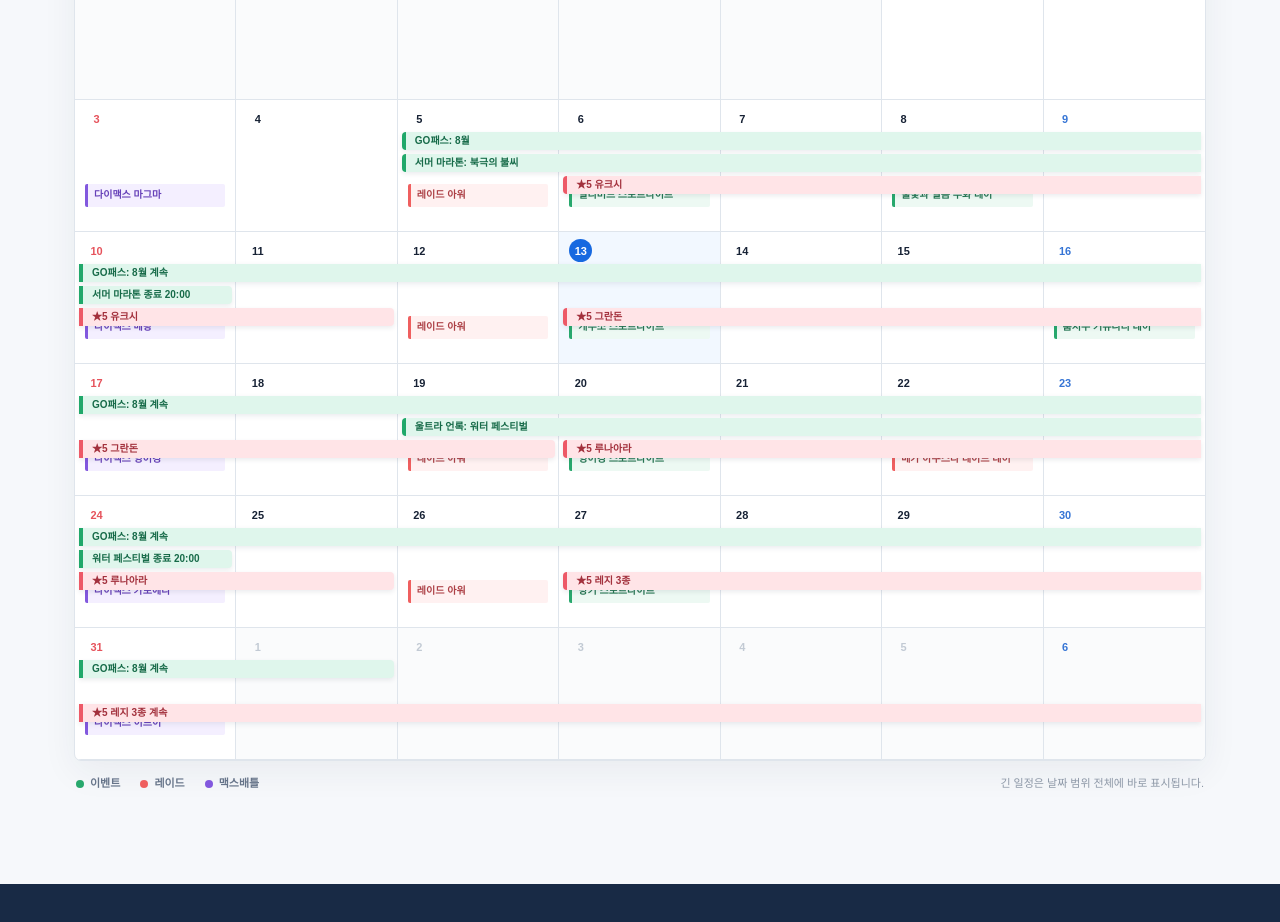
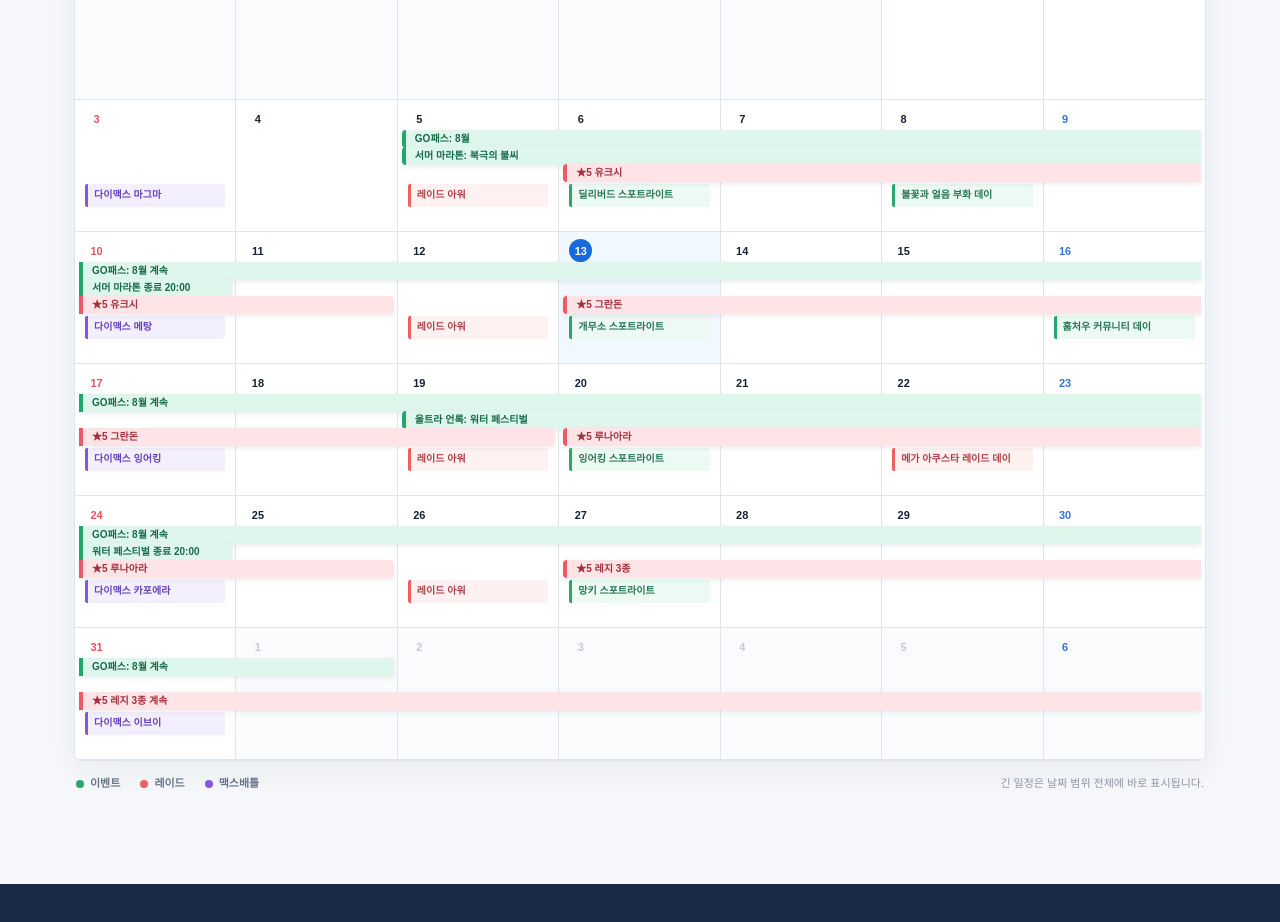
Before and after one commit to youngja7654-wq/kr_my_j, a Next.js app: page / in a window 1280 px wide. Shown: the part 940-1862 px from the top of the page. Built offline with nearby package versions, Linux system fonts and the light colour scheme.

Commit message:
일정 바 간격 축소

```diff
--- a/app/page.tsx
+++ b/app/page.tsx
@@ -61,7 +61,7 @@ export default function Home(){
     <section className="hero" id="top"><div className="hero-copy"><p className="eyebrow"><span/> 2026년 8월 최신 일정</p><h1>이번 달의 모험을<br/><em>놓치지 마세요.</em></h1><p className="hero-text">이벤트부터 레이드 보스 변경까지,<br/>한국 시간 기준으로 한눈에 확인하세요.</p><div className="hero-actions"><a className="primary-button" href="#calendar">8월 일정 보기 <span>↓</span></a><a className="text-button" href="#raids">레이드 변경표 보기 <span>→</span></a></div></div><div className="hero-orbit" aria-hidden="true"><div className="orbit orbit-a"/><div className="orbit orbit-b"/><div className="hero-ball"/><span className="spark spark-a">✦</span><span className="spark spark-b">✧</span><span className="spark spark-c">✦</span></div></section>
     <section className="content" id="calendar"><div className="section-heading"><div><p className="eyebrow dark"><span/> Monthly schedule</p><h2>2026년 8월</h2></div><div className="view-switch" aria-label="보기 방식"><button className={view==="calendar"?"active":""} onClick={()=>setView("calendar")}>달력</button><button className={view==="list"?"active":""} onClick={()=>setView("list")}>목록</button></div></div>
       <div className="filter-row" aria-label="일정 종류 필터">{filters.map(i=><button key={i.key} className={filter===i.key?"active":""} onClick={()=>setFilter(i.key)}><span className={`filter-icon ${i.key}`}>{i.icon}</span>{i.label}</button>)}</div>
-      {view==="calendar"?<div className="calendar-shell"><div className="weekdays">{["일","월","화","수","목","금","토"].map(d=><span key={d}>{d}</span>)}</div><div className="calendar-grid">{days.map((day,index)=>{const inMonth=day>=1&&day<=31;const shown=inMonth?(calendarItems[day]||[]).filter(i=>filter==="all"||i.kind===filter):[];const display=day<=0?31+day:day>31?day-31:day;return <div style={{gridColumn:index%7+1,gridRow:Math.floor(index/7)+1}} className={`day-cell ${inMonth?"":"muted"} ${day===13?"today":""}`} key={index}><span className="day-number">{display}</span>{shown.map((i,n)=><span className={`calendar-chip ${i.kind}`} key={`${i.text}-${n}`}>{i.text}</span>)}</div>})}{calendarBars.filter(bar=>filter==="all"||bar.kind===filter).map(bar=><span key={bar.id} className={`range-bar ${bar.kind} ${bar.edge}`} style={{gridColumn:`${bar.start} / ${bar.end}`,gridRow:bar.row,marginTop:32+bar.lane*22}}>{bar.label}</span>)}</div></div>:<ScheduleList items={visible}/>}<div className="legend"><span><i className="event"/> 이벤트</span><span><i className="raid"/> 레이드</span><span><i className="max"/> 맥스배틀</span><span className="notice">긴 일정은 날짜 범위 전체에 바로 표시됩니다.</span></div>
+      {view==="calendar"?<div className="calendar-shell"><div className="weekdays">{["일","월","화","수","목","금","토"].map(d=><span key={d}>{d}</span>)}</div><div className="calendar-grid">{days.map((day,index)=>{const inMonth=day>=1&&day<=31;const shown=inMonth?(calendarItems[day]||[]).filter(i=>filter==="all"||i.kind===filter):[];const display=day<=0?31+day:day>31?day-31:day;return <div style={{gridColumn:index%7+1,gridRow:Math.floor(index/7)+1}} className={`day-cell ${inMonth?"":"muted"} ${day===13?"today":""}`} key={index}><span className="day-number">{display}</span>{shown.map((i,n)=><span className={`calendar-chip ${i.kind}`} key={`${i.text}-${n}`}>{i.text}</span>)}</div>})}{calendarBars.filter(bar=>filter==="all"||bar.kind===filter).map(bar=><span key={bar.id} title={bar.label} className={`range-bar ${bar.kind} ${bar.edge}`} style={{gridColumn:`${bar.start} / ${bar.end}`,gridRow:bar.row,marginTop:30+bar.lane*17}}>{bar.label}</span>)}</div></div>:<ScheduleList items={visible}/>}<div className="legend"><span><i className="event"/> 이벤트</span><span><i className="raid"/> 레이드</span><span><i className="max"/> 맥스배틀</span><span className="notice">긴 일정은 날짜 범위 전체에 바로 표시됩니다.</span></div>
     </section>
     <section className="raid-section" id="raids"><div className="raid-heading"><div><p className="eyebrow light"><span/> Raid rotation</p><h2>레이드 보스 변경 일정</h2><p>매주 수요일 오전 10시, 새로운 보스가 등장합니다.</p></div><div className="raid-badge"><span>주말 그림자 레이드</span><strong>그림자 기라티나<br/>(어나더폼)</strong></div></div><div className="raid-table" role="table" aria-label="레이드 보스 변경 일정"><div className="raid-row raid-table-head" role="row"><span>기간</span><span>전설 레이드 ★5</span><span>메가 레이드</span></div>{raids.map((r,i)=><div className={`raid-row ${i===2?"current":""}`} role="row" key={r.dates}><span className="raid-date">{r.dates}{i===2&&<b>현재</b>}</span><span><i className="mini-ball legendary"/>{r.five}</span><span><i className="mini-ball mega"/>{r.mega}</span></div>)}</div><p className="raid-note">레이드 아워: 매주 수요일 18:00–19:00 · 현장 레이드 완료 시 이상한사탕 XL 1개</p></section>
     <section className="events-section" id="events"><div className="section-heading"><div><p className="eyebrow dark"><span/> Featured events</p><h2>주요 이벤트</h2></div><a href="#calendar" className="text-button">달력으로 돌아가기 <span>↑</span></a></div><ScheduleList items={visible} detailed/></section>
```
